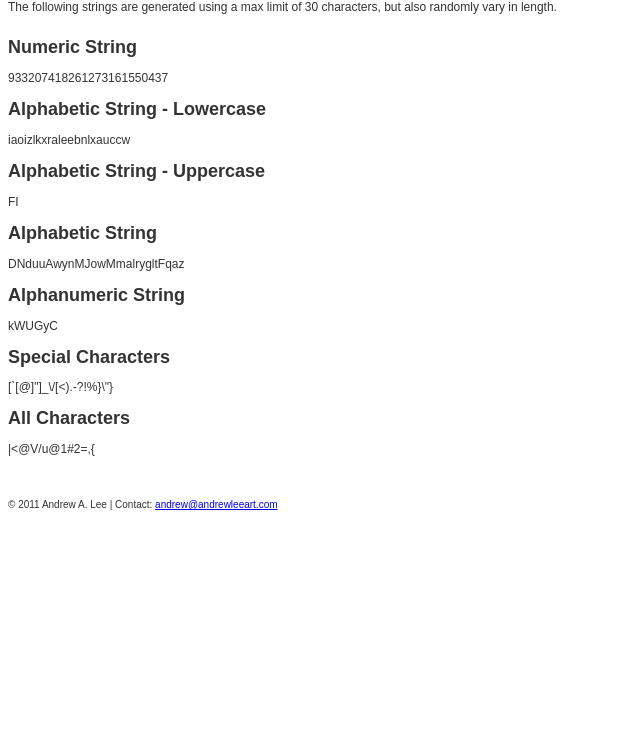
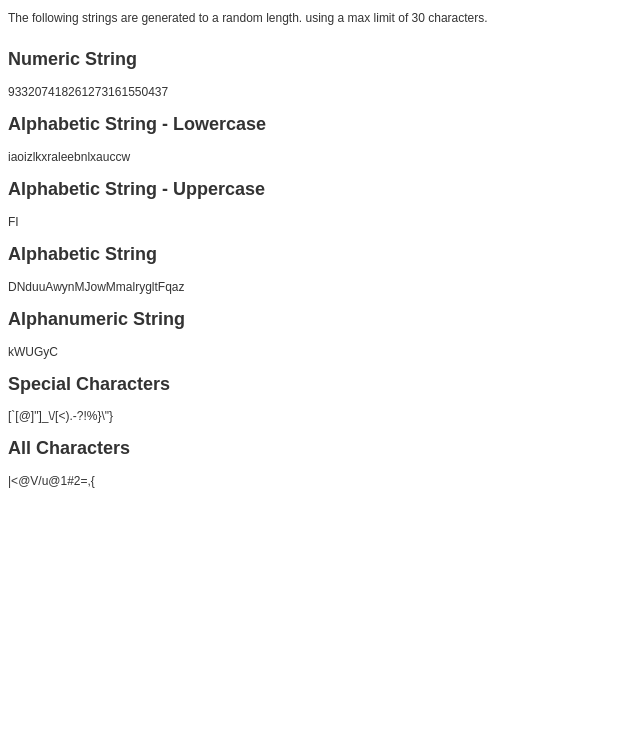
Before and after one commit to drewlee/random_string_generator, a plain HTML site: page index.html in a window 1280 px wide. Shown: the part 49-800 px from the top of the page, without its empty margins (0-640 px from the left). Drawn offline with Linux system fonts and the light colour scheme.

Commit message:
getting rid of the stupid

```diff
--- a/index.html
+++ b/index.html
@@ -5,29 +5,20 @@
 <title>JavaScript Random String Generator</title>
 
 <style>
-body{font:12px/16px Arial, sans-serif; color:#333;}
-footer{display:block; font-size:10px; margin:40px 0 10px;}
-footer a{text-decoration:underline;}
+body {
+	font: 12px Arial, sans-serif;
+	color: #333;
+}
+
+.info {
+	margin-bottom: 24px;
+}
 </style>
+</head>
 
-<script src="random_string_generator.js"></script>
-<script>
-document.createElement('footer');
-
-window.onload = function(){
-	document.getElementById('str_numeric').innerHTML  = generateRandomString('num', 30);
-	document.getElementById('str_alphalc').innerHTML  = generateRandomString('alphalc', 30);
-	document.getElementById('str_alphauc').innerHTML  = generateRandomString('alphauc', 30);
-	document.getElementById('str_alpha').innerHTML    = generateRandomString('alpha', 30);
-	document.getElementById('str_alphanum').innerHTML =	generateRandomString('alphanum', 30);
-	document.getElementById('str_special').innerHTML  = generateRandomString('special', 30);
-	document.getElementById('str_all').innerHTML      = generateRandomString('all', 30);
-};
-</script>
-</head>
 <body>
 <h1>Random String Generator</h1>
-<p style="margin-bottom:24px;">The following strings are generated using a max limit of 30 characters, but also randomly vary in length.</p>
+<p class="info">The following strings are generated to a random length. using a max limit of 30 characters.</p>
 
 <section class="block">
 	<h2>Numeric String</h2>
@@ -64,6 +55,23 @@ window.onload = function(){
 	<p id="str_all"></p>
 </section>
 
-<footer>&copy; 2011 Andrew A. Lee | Contact: <a href="mailto:andrew@andrewleeart.com">andrew@andrewleeart.com</a></footer>
+<script src="random_string_generator.js"></script>
+<script>
+window.onload = function(){
+	var els = {
+		'str_numeric' : 'num',
+		'str_alphalc' : 'alphalc',
+		'str_alphauc' : 'alphauc',
+		'str_alpha'   : 'alpha',
+		'str_alphanum': 'alphanum',
+		'str_special' : 'special',
+		'str_all'     : 'all'
+	};
+
+	for (var prop in els){
+		document.getElementById(prop).appendChild( document.createTextNode(generateRandomString(els[prop], 30)) );
+	}
+};
+</script>
 </body>
 </html>
```
